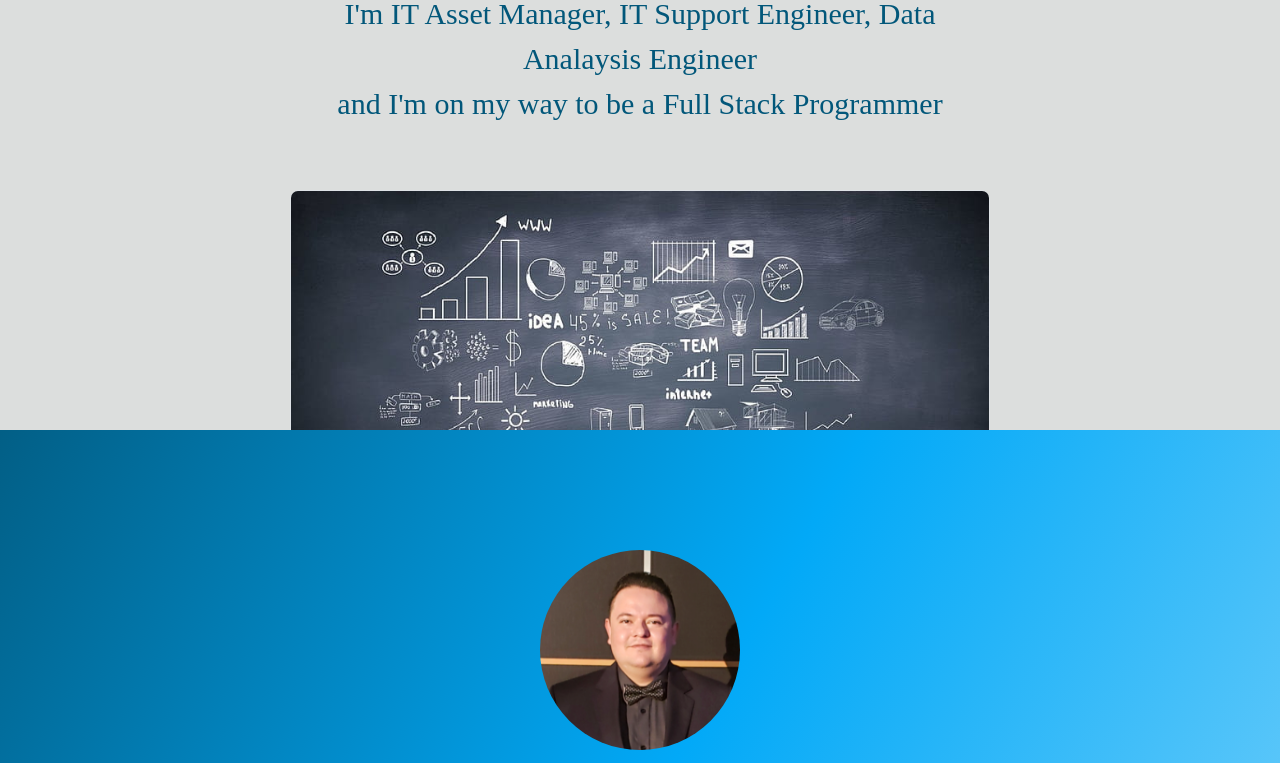
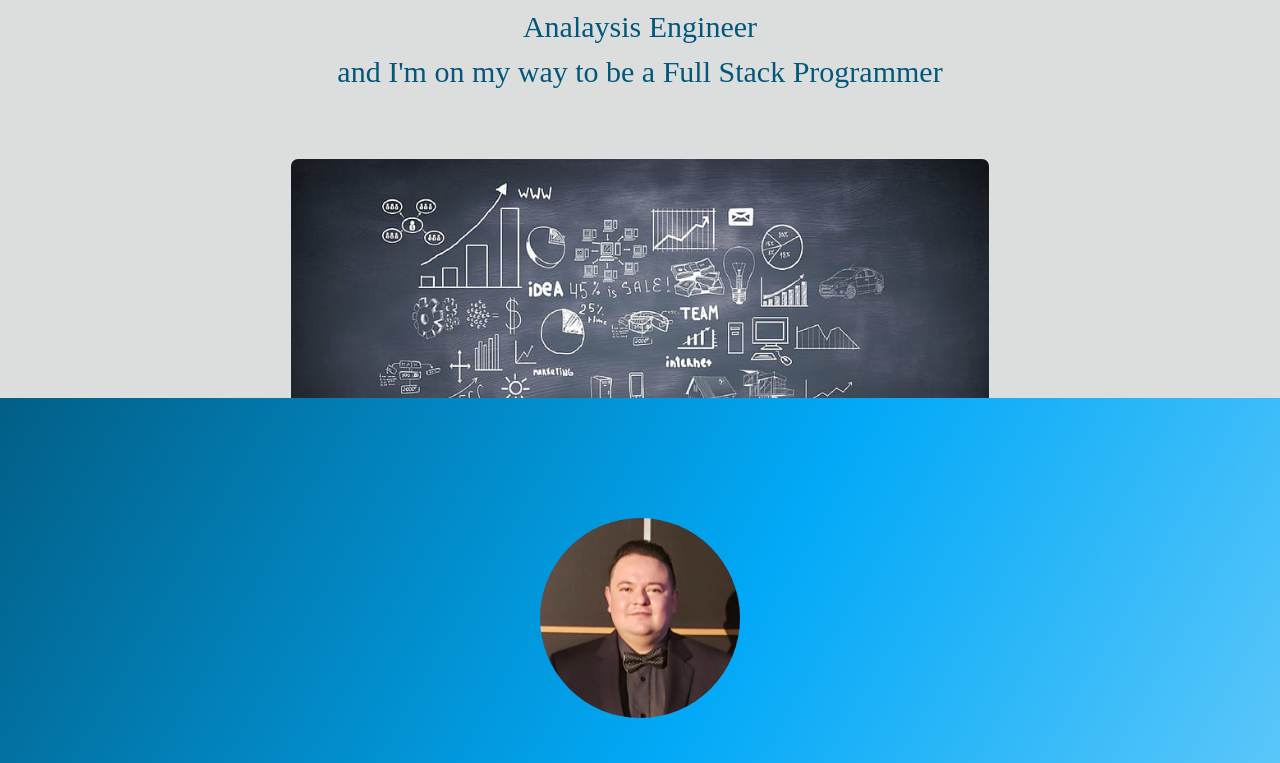
Before and after one commit to ADEZXV/juanfrancisco-portfolio, a plain HTML site: page index.html in a window 1280 px wide. Shown: the part 147-910 px from the top of the page. Drawn offline with nearby package versions, Linux system fonts and the light colour scheme.

Commit message:
index.html

```diff
--- a/index.html
+++ b/index.html
@@ -15,7 +15,7 @@
 <body>
 <!-- im juan francisco-->
   <section id="title-name">
-    <div class="px-4 pt-5 text-center">
+    <div class="px-4 pt-3 text-center">
       <div id="name" style= "color: #02a9f7;" >I'm Juan Francisco</div>
 
       <div id="summary" class="col-lg-6 mx-auto">
```
